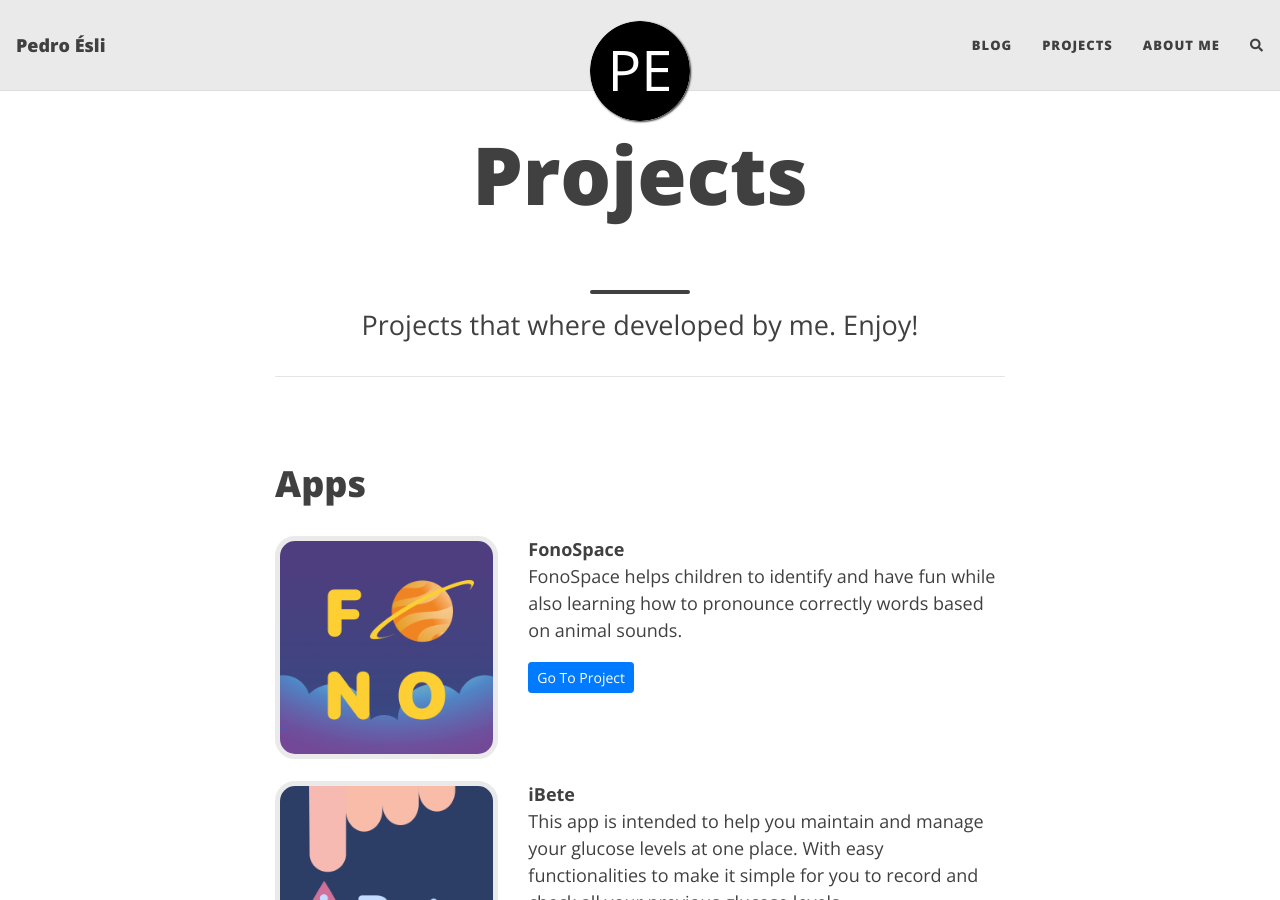
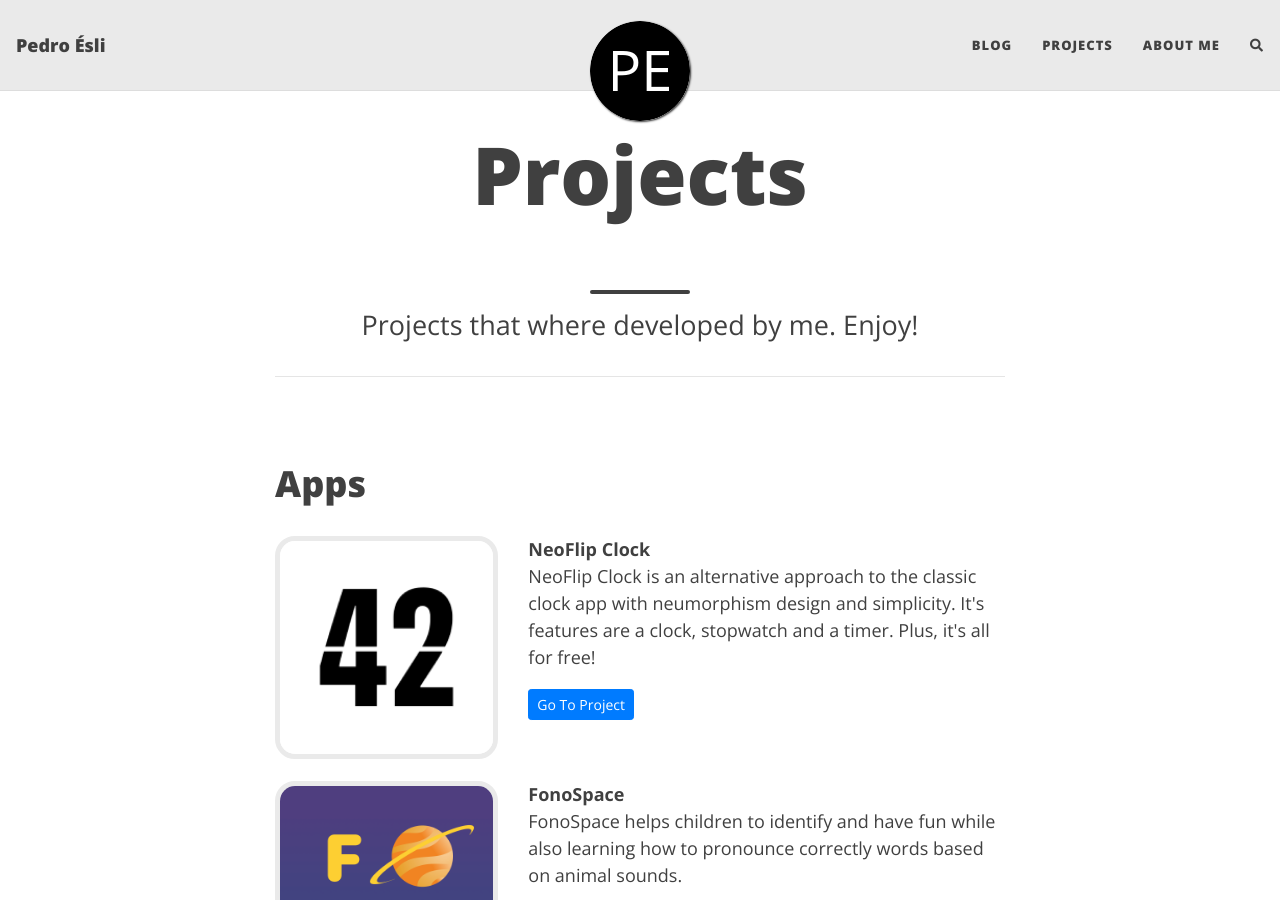
Before and after one commit to pedroesli/pedroesli.github.io, a Jekyll site: the page built from projects.md, in a window 1280 px wide and 900 px high. Built offline with Jekyll 4.4.1, drawn with Linux system fonts in a browser that asks for light colours; nearby versions of some CDN libraries; comment, search, counter and statistics services are not loaded.

Commit message:
feat: added neoflip clock to project list

```diff
--- a/projects.md
+++ b/projects.md
@@ -9,6 +9,16 @@ css: "/assets/css/project.css"
 ---
 <br>
 <h1>Apps</h1>
+
+<div class = "row">
+  <div class="col-md-4">
+    <a href="https://apps.apple.com/app/neoflip-clock/id6459699583"><img class="image-frame" src="/assets/img/projects/neoflip-clock-icon.png" alt="neoflip clock"></a>
+  </div>
+  <div class="col-md-8">
+    <div><b>NeoFlip Clock</b><br>NeoFlip Clock is an alternative approach to the classic clock app with neumorphism design and simplicity. It's features are a clock, stopwatch and a timer. Plus, it's all for free!</div>
+    <div class="bottom"><a href="https://apps.apple.com/app/neoflip-clock/id6459699583" class="btn btn-primary btn-sm" role="button">Go To Project</a></div>
+  </div>
+</div>
 
 <div class = "row">
   <div class="col-md-4">
```
Also changed, not shown: assets/img/projects/neoflip-clock-icon.png (added).
